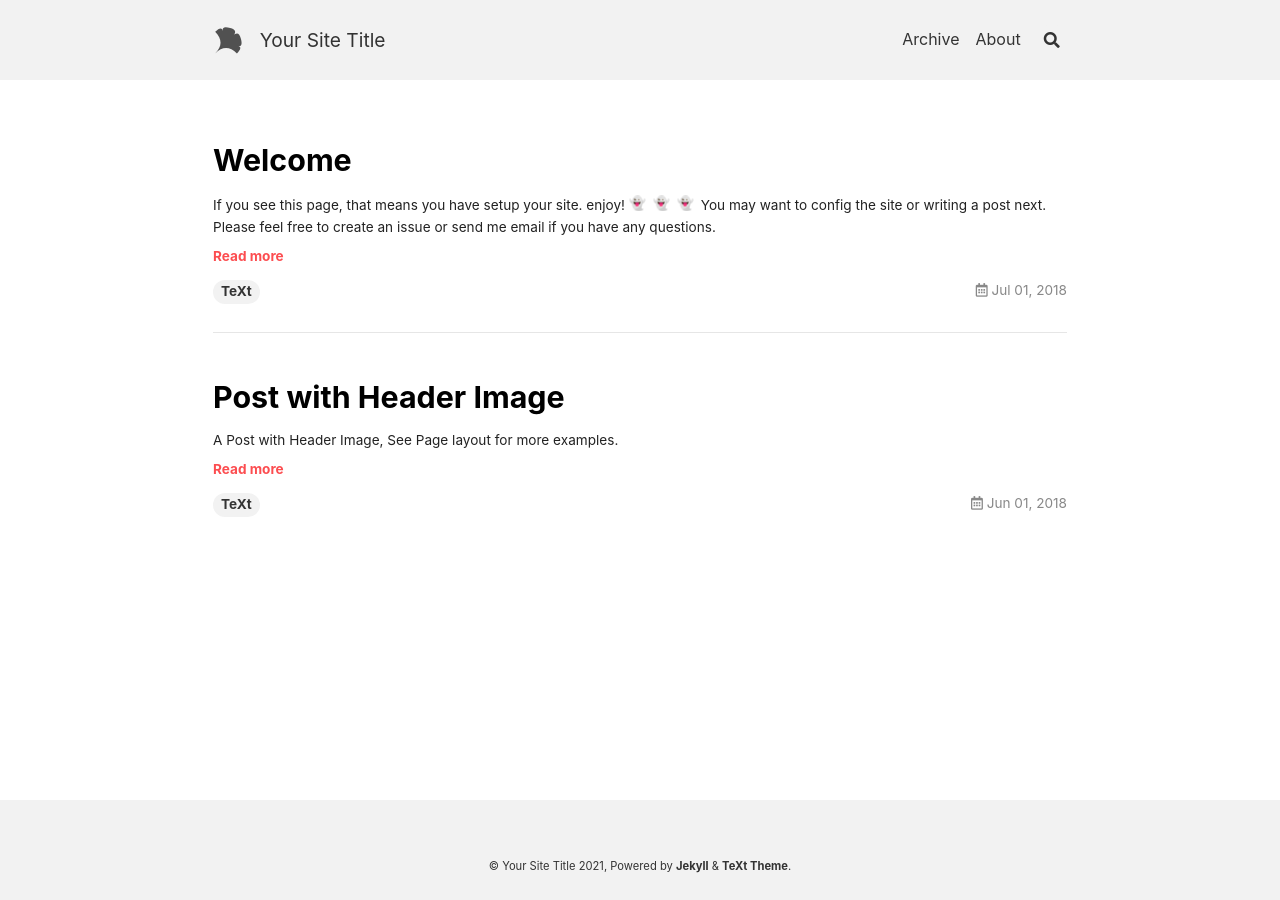
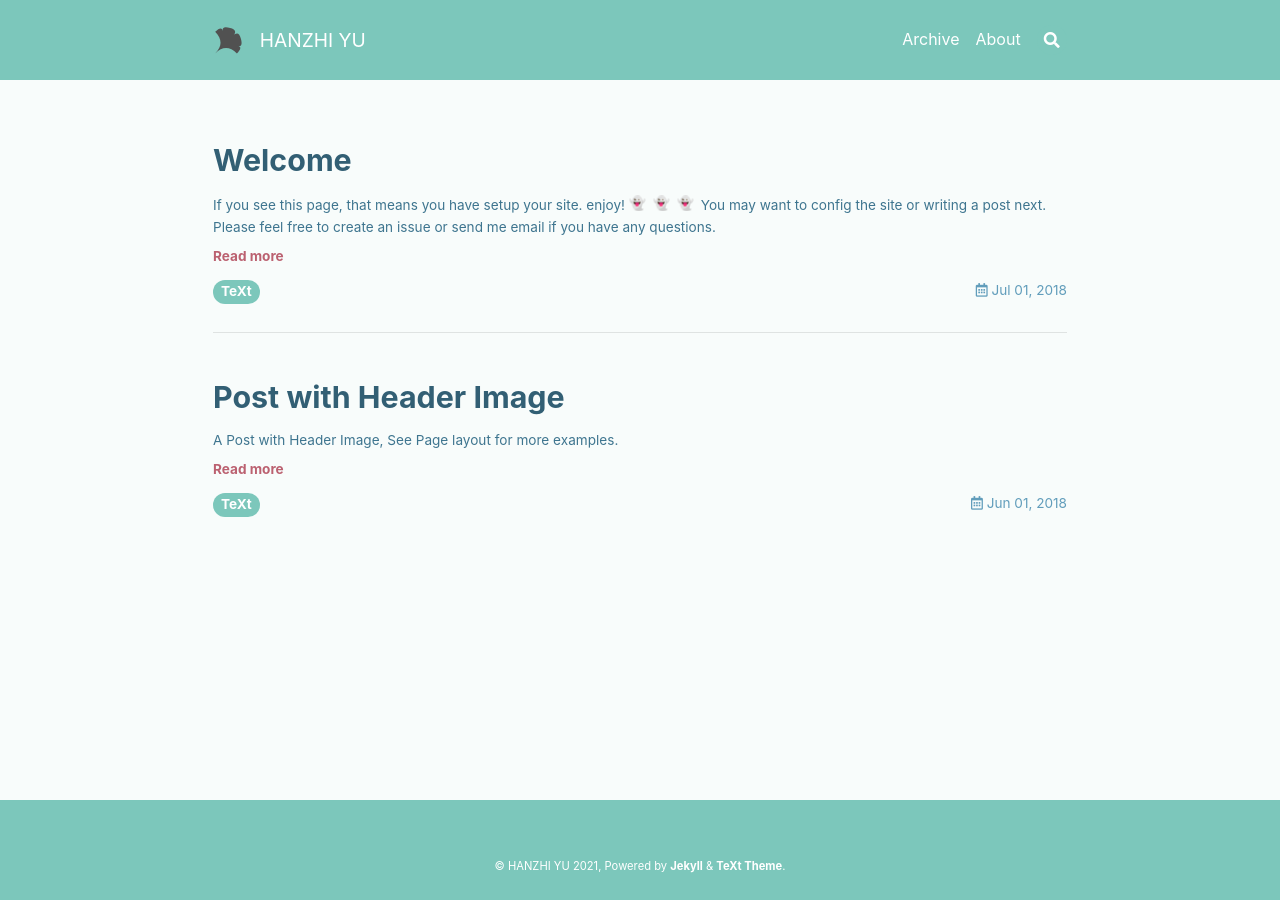
Before and after one commit to hazelyu0215/hzblog.github.io, a Jekyll site: the page built from index.html, in a window 1280 px wide. Built offline with Jekyll 4.4.1, drawn with Linux system fonts in a browser that asks for light colours; nearby versions of some CDN libraries; emoji names are drawn with the system emoji font; the list of posts is cut into pages by our own code.

Commit message:
First try

```diff
--- a/_config.yml
+++ b/_config.yml
@@ -16,11 +16,11 @@
 
 ## => Site Settings
 ##############################
-text_skin: default # "default" (default), "dark", "forest", "ocean", "chocolate", "orange"
+text_skin: forest # "default" (default), "dark", "forest", "ocean", "chocolate", "orange"
 highlight_theme: default # "default" (default), "tomorrow", "tomorrow-night", "tomorrow-night-eighties", "tomorrow-night-blue", "tomorrow-night-bright"
 url     : # the base hostname & protocol for your site e.g. https://www.someone.com
 baseurl : # does not include hostname
-title   : Your Site Title
+title   : HANZHI YU
 description: > # this means to ignore newlines until "Language & timezone"
   Your Site Description
 
```
